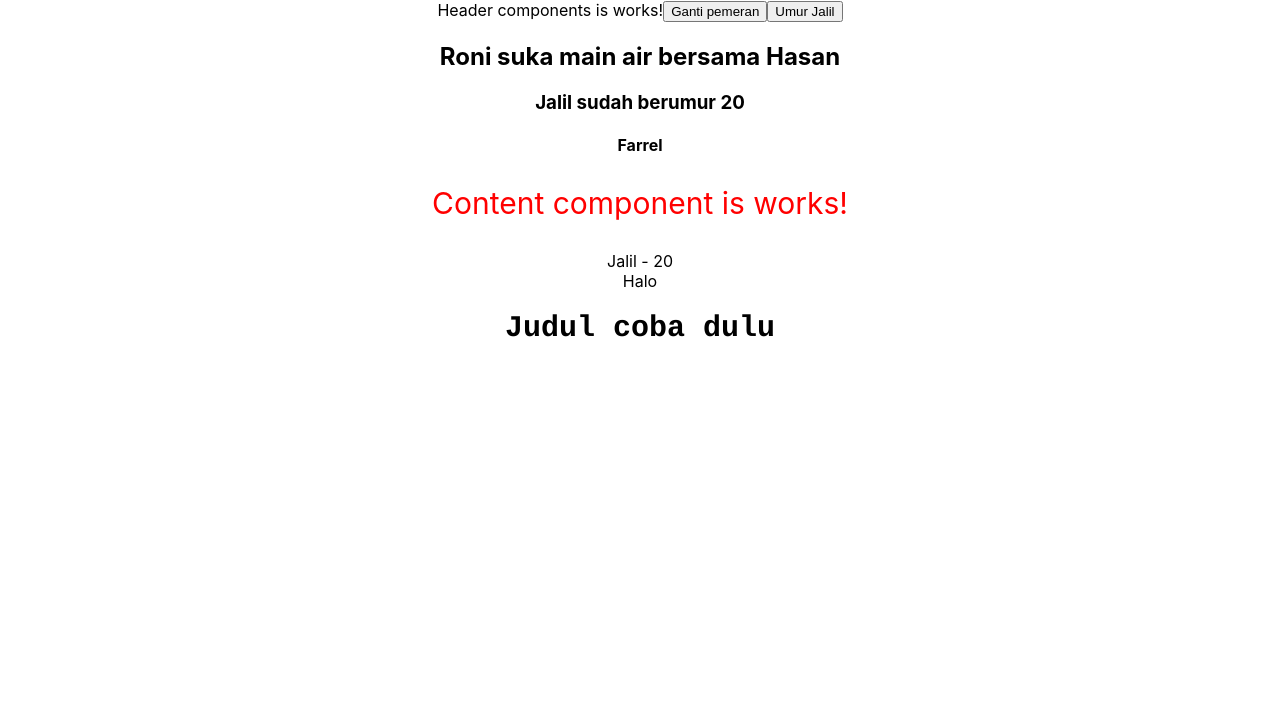
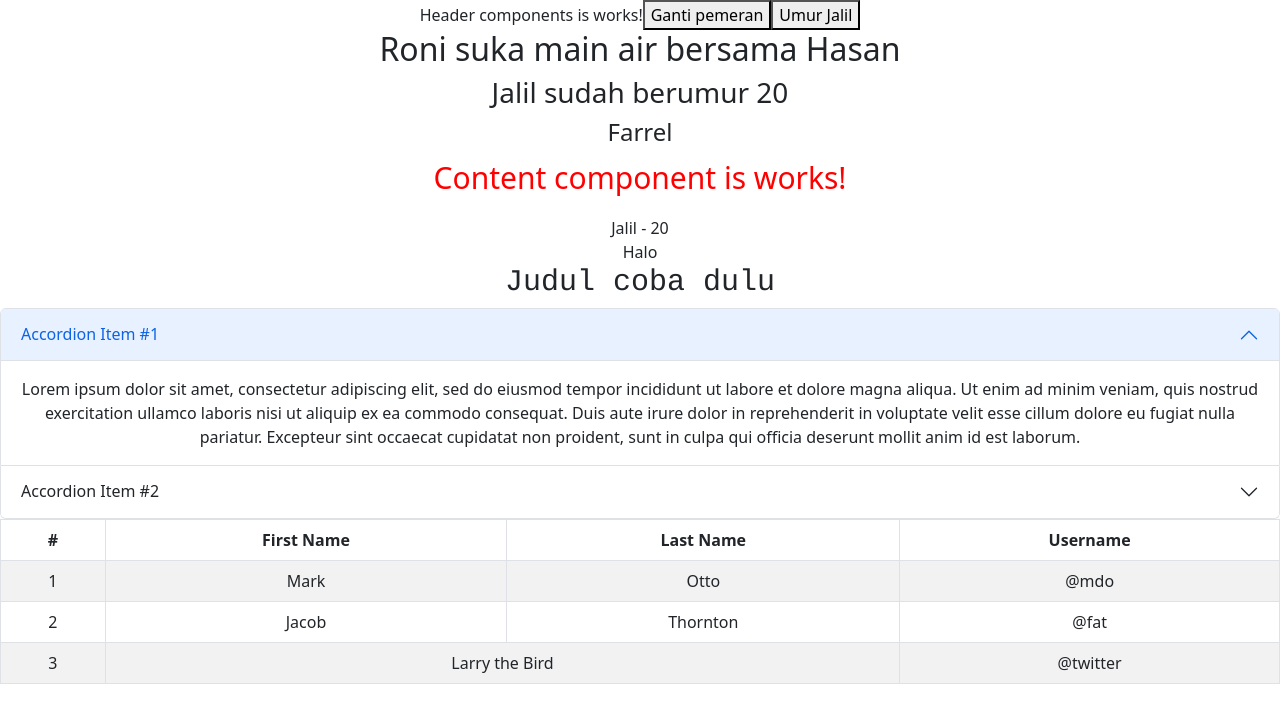
Before and after one commit to synrgy-5-fsw-1-cihuy/belajar-reactjs, a React (Create React App) app: page / in a window 1280 px wide. Shown: the top 722 px of the page. Built offline with nearby package versions, Linux system fonts and the light colour scheme.

Commit message:
add react bootstrap comp

```diff
--- a/package.json
+++ b/package.json
@@ -6,7 +6,9 @@
     "@testing-library/jest-dom": "^5.16.5",
     "@testing-library/react": "^13.4.0",
     "@testing-library/user-event": "^13.5.0",
+    "bootstrap": "^5.2.3",
     "react": "^18.2.0",
+    "react-bootstrap": "^2.6.0",
     "react-dom": "^18.2.0",
     "react-scripts": "5.0.1",
     "styled-components": "^5.3.6",
--- a/src/components/content/Content.js
+++ b/src/components/content/Content.js
@@ -1,10 +1,12 @@
+import Accordion from 'react-bootstrap/Accordion';
+import Table from 'react-bootstrap/Table';
 import style from "./Content.module.css";
 import {
     Div, H1
 } from "./StyledDiv.js";
 
 const Content = (props) => {
-    return(
+    return (
         <div>
             {/* CSS Module */}
             <p className={style["Content"]}>Content component is works!</p>
@@ -15,6 +17,62 @@
                     Judul coba dulu
                 </H1>
             </Div>
+            <Accordion defaultActiveKey="0">
+                <Accordion.Item eventKey="0">
+                    <Accordion.Header>Accordion Item #1</Accordion.Header>
+                    <Accordion.Body>
+                        Lorem ipsum dolor sit amet, consectetur adipiscing elit, sed do
+                        eiusmod tempor incididunt ut labore et dolore magna aliqua. Ut enim ad
+                        minim veniam, quis nostrud exercitation ullamco laboris nisi ut
+                        aliquip ex ea commodo consequat. Duis aute irure dolor in
+                        reprehenderit in voluptate velit esse cillum dolore eu fugiat nulla
+                        pariatur. Excepteur sint occaecat cupidatat non proident, sunt in
+                        culpa qui officia deserunt mollit anim id est laborum.
+                    </Accordion.Body>
+                </Accordion.Item>
+                <Accordion.Item eventKey="1">
+                    <Accordion.Header>Accordion Item #2</Accordion.Header>
+                    <Accordion.Body>
+                        Lorem ipsum dolor sit amet, consectetur adipiscing elit, sed do
+                        eiusmod tempor incididunt ut labore et dolore magna aliqua. Ut enim ad
+                        minim veniam, quis nostrud exercitation ullamco laboris nisi ut
+                        aliquip ex ea commodo consequat. Duis aute irure dolor in
+                        reprehenderit in voluptate velit esse cillum dolore eu fugiat nulla
+                        pariatur. Excepteur sint occaecat cupidatat non proident, sunt in
+                        culpa qui officia deserunt mollit anim id est laborum.
+                    </Accordion.Body>
+                </Accordion.Item>
+            </Accordion>
+
+            <Table striped bordered hover>
+                <thead>
+                    <tr>
+                        <th>#</th>
+                        <th>First Name</th>
+                        <th>Last Name</th>
+                        <th>Username</th>
+                    </tr>
+                </thead>
+                <tbody>
+                    <tr>
+                        <td>1</td>
+                        <td>Mark</td>
+                        <td>Otto</td>
+                        <td>@mdo</td>
+                    </tr>
+                    <tr>
+                        <td>2</td>
+                        <td>Jacob</td>
+                        <td>Thornton</td>
+                        <td>@fat</td>
+                    </tr>
+                    <tr>
+                        <td>3</td>
+                        <td colSpan={2}>Larry the Bird</td>
+                        <td>@twitter</td>
+                    </tr>
+                </tbody>
+            </Table>
 
         </div>
     );
--- a/src/index.js
+++ b/src/index.js
@@ -3,6 +3,7 @@
 import './index.css';
 import App from './App';
 import reportWebVitals from './reportWebVitals';
+import 'bootstrap/dist/css/bootstrap.min.css';
 
 const root = ReactDOM.createRoot(document.getElementById('root'));
 root.render(
```
Also changed, not shown: 1 other file (tests, documents, lock files or other folders).
